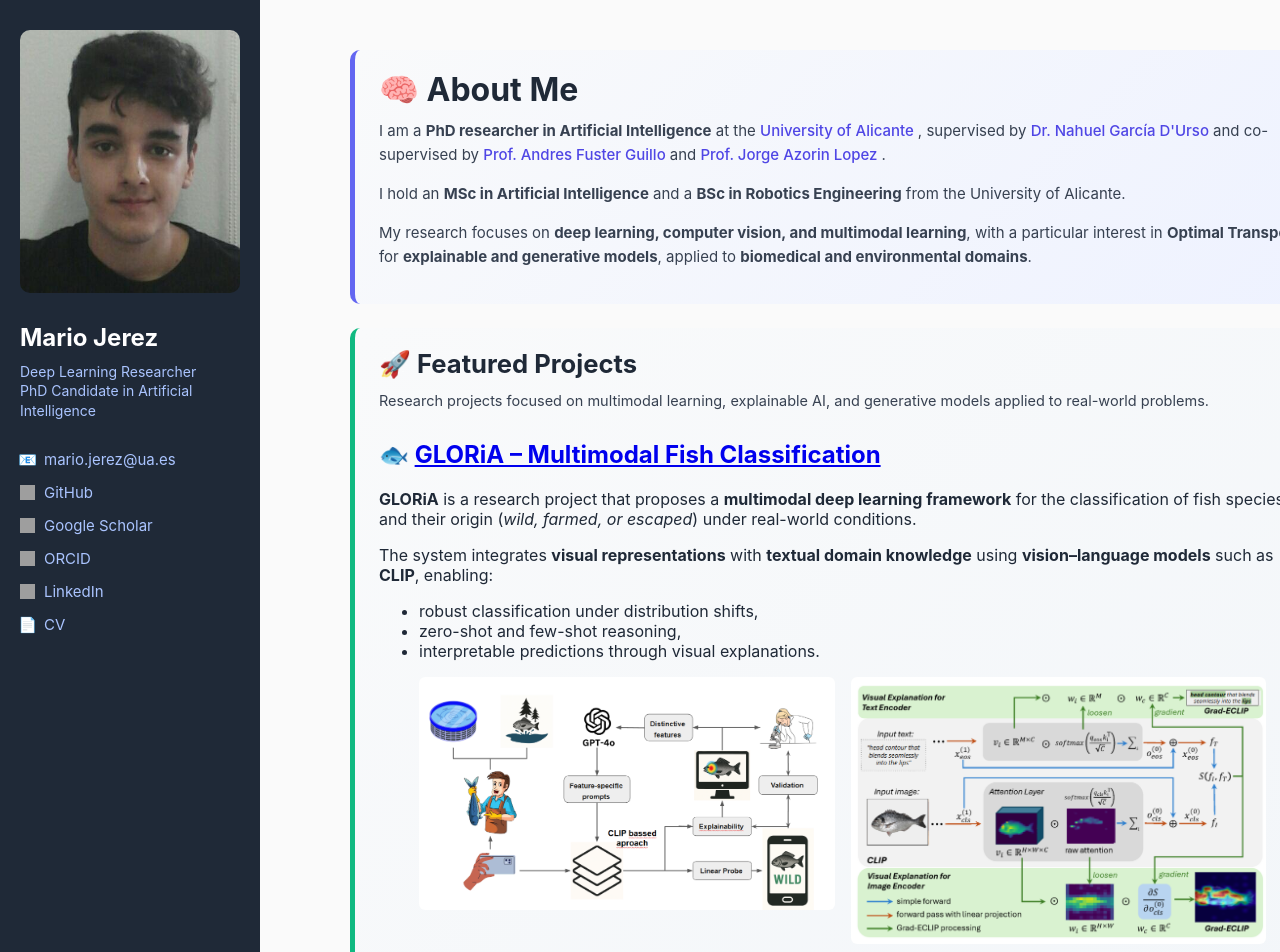
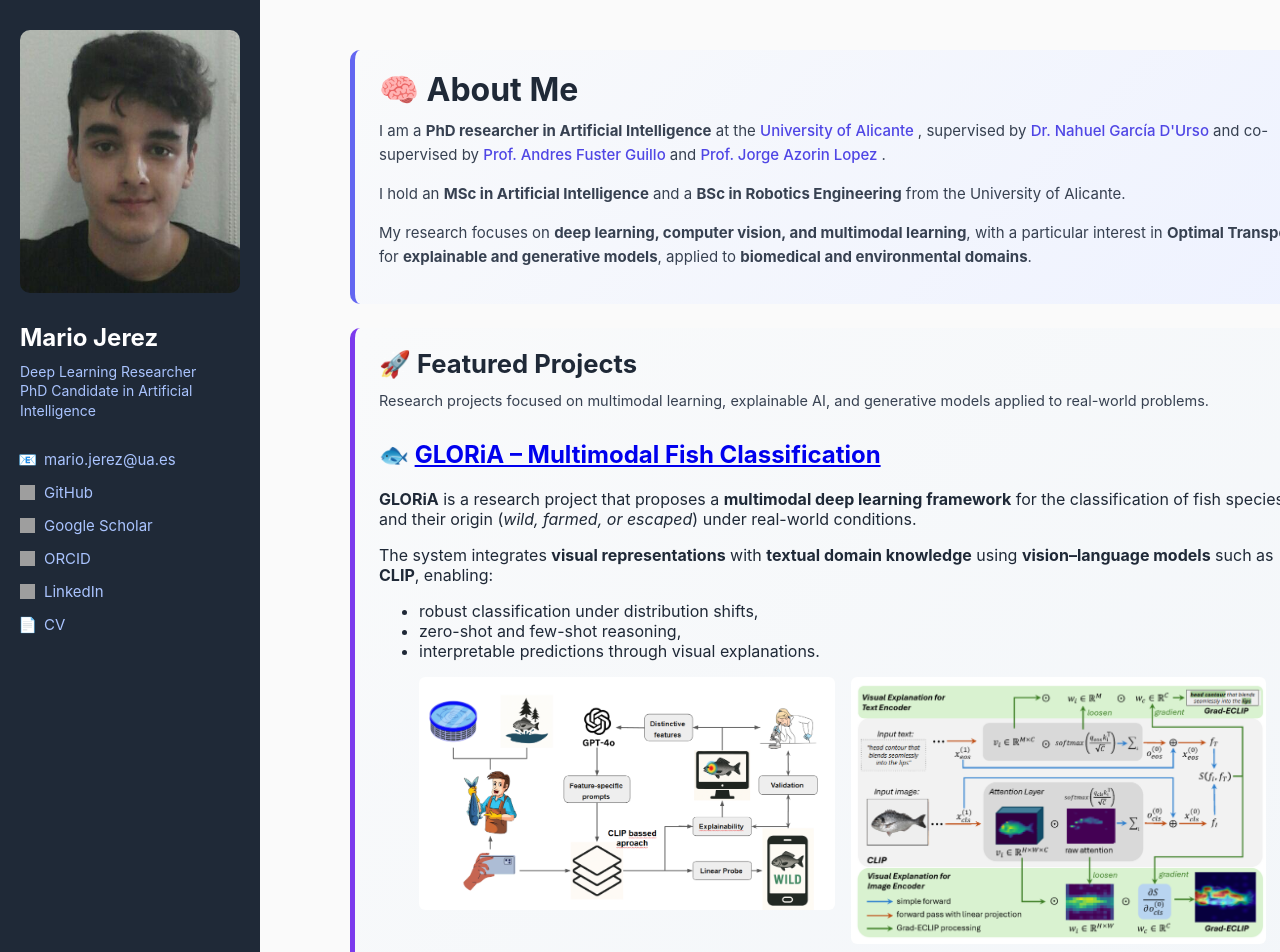
Before and after one commit to Mariojt72/Mariojt72.github.io, a Jekyll site: the page built from index.md, in a window 1280 px wide and 1400 px high. Shown: the top 952 px of the window. Built offline with Jekyll 4.4.1, drawn with Linux system fonts in a browser that asks for light colours; grey boxes are pictures that could not be loaded.

Commit message:
Update style.css

```diff
--- a/assets/css/style.css
+++ b/assets/css/style.css
@@ -227,7 +227,7 @@ figure figcaption {
 
 .section-secondary {
   background: linear-gradient(135deg, #f9fafb, #f1f5f9);
-  border-left-color: #10b981; /* verde suave */
+  border-left-color: #7c3aed; /* verde suave */
 }
 
 .section-secondary h1 {
```
